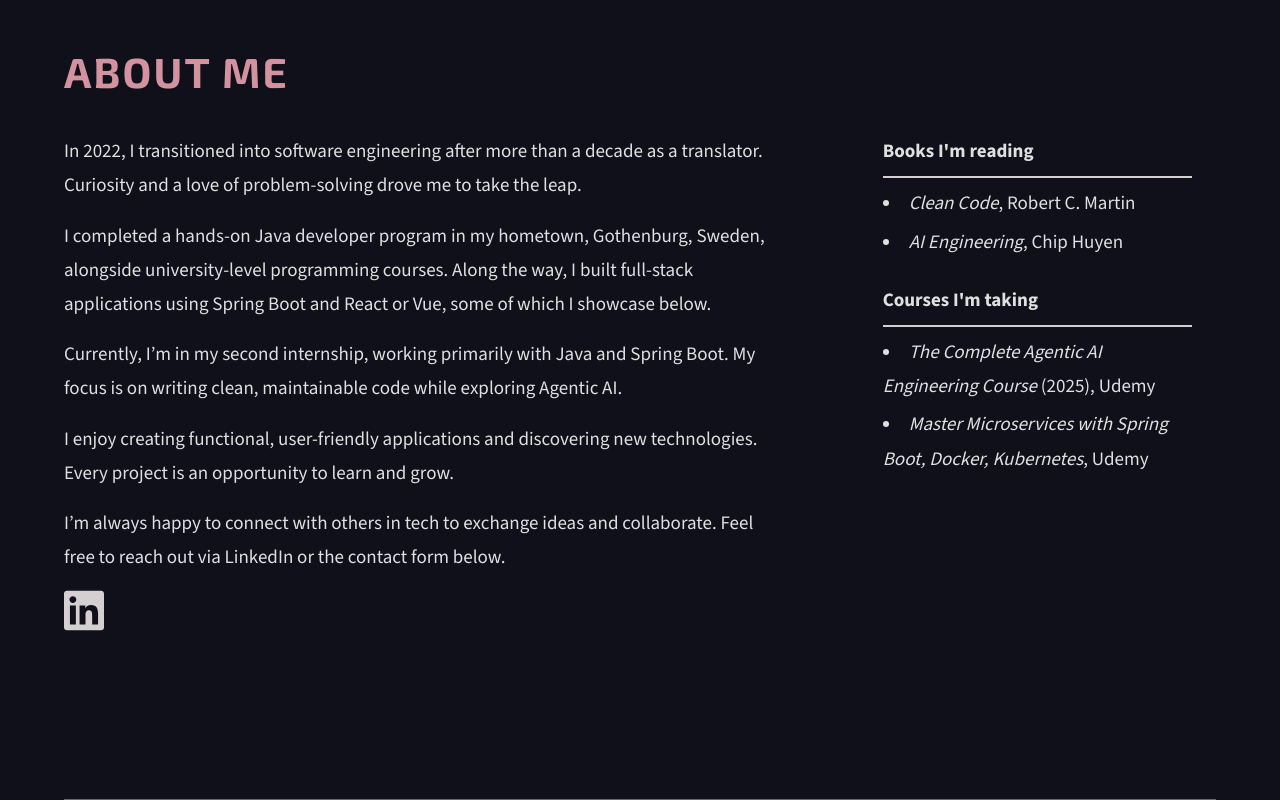
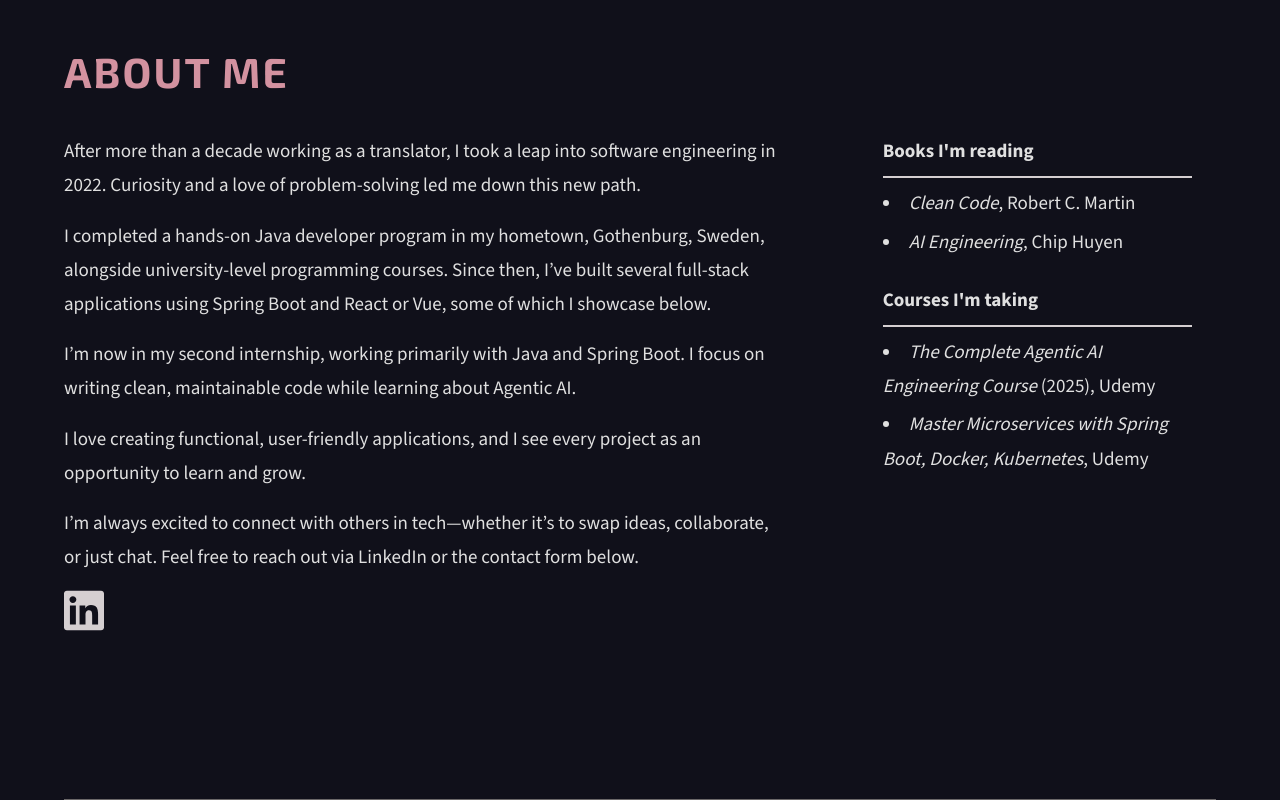
Before and after one commit to Emmelie83/PortfolioReact, a React (Vite) app: page / in a window 1280 px wide. Shown: the part 800-1600 px from the top of the page. Built offline with nearby package versions, Linux system fonts and the light colour scheme.

Commit message:
change about me text

```diff
--- a/src/modules/About.tsx
+++ b/src/modules/About.tsx
@@ -3,11 +3,11 @@ import linkedinIcon from "../assets/icons/linkedin.svg";
 import NowSection from "../components/NowSection";
 
 const paragraphs = [
-	"In 2022, I transitioned into software engineering after more than a decade as a translator. Curiosity and a love of problem-solving drove me to take the leap.",
-	"I completed a hands-on Java developer program in my hometown, Gothenburg, Sweden, alongside university-level programming courses. Along the way, I built full-stack applications using Spring Boot and React or Vue, some of which I showcase below.",
-	"Currently, I’m in my second internship, working primarily with Java and Spring Boot. My focus is on writing clean, maintainable code while exploring Agentic AI.",
-	"I enjoy creating functional, user-friendly applications and discovering new technologies. Every project is an opportunity to learn and grow.",
-	"I’m always happy to connect with others in tech to exchange ideas and collaborate. Feel free to reach out via LinkedIn or the contact form below.",
+	"After more than a decade working as a translator, I took a leap into software engineering in 2022. Curiosity and a love of problem-solving led me down this new path.",
+	"I completed a hands-on Java developer program in my hometown, Gothenburg, Sweden, alongside university-level programming courses. Since then, I’ve built several full-stack applications using Spring Boot and React or Vue, some of which I showcase below.",
+	"I’m now in my second internship, working primarily with Java and Spring Boot. I focus on writing clean, maintainable code while learning about Agentic AI.",
+	"I love creating functional, user-friendly applications, and I see every project as an opportunity to learn and grow.",
+	"I’m always excited to connect with others in tech—whether it’s to swap ideas, collaborate, or just chat. Feel free to reach out via LinkedIn or the contact form below.",
 ];
 
 export default function About() {
--- a/src/modules/Projects.tsx
+++ b/src/modules/Projects.tsx
@@ -44,7 +44,7 @@ const projects: ProjectProps[] = [
 	{
 		title: "Thirty Dice Game",
 		image: dicegame,
-		techStack: "Kotlin · Android Studio · TypeScript · Tailwind",
+		techStack: "Kotlin · Android Studio · Material Design",
 		reverse: false,
 		variant: "mobile",
 		address: "https://github.com/Emmelie83/DiceGameThirtyAndroid",
```
